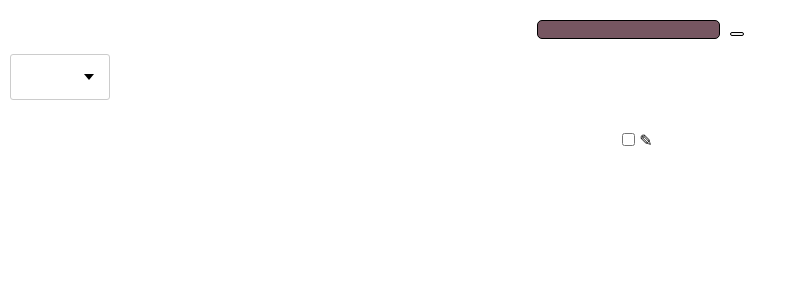
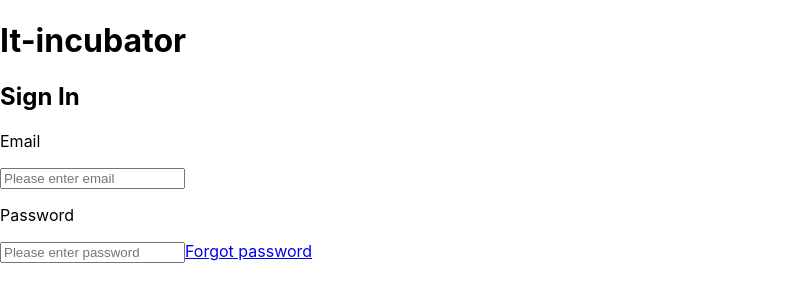
Before and after one commit to Matumba125/friday, a React (Create React App) app: page /#/login in a window 1280 px wide. Shown: the top 302 px of the page, without its empty margins (0-807 px from the left). Built offline with nearby package versions, Linux system fonts and the light colour scheme.

Commit message:
Added login form, added Redirect to login page

```diff
--- a/src/App.css
+++ b/src/App.css
@@ -1,5 +1,5 @@
 .App {
-  text-align: center;
+  /* text-align: center; */
 }
 
 .App-logo {
--- a/src/App.tsx
+++ b/src/App.tsx
@@ -3,13 +3,13 @@ import './App.css';
 import {HashRouter} from "react-router-dom";
 import Routing from "./components/routing/Routing";
 import TestComponent from "./components/test/TestComponent";
+import Loginization from './components/loginization/Loginization';
 
 function App() {
   return (
     <div className="App">
           <HashRouter>
               <Routing/>
-              <TestComponent/>
           </HashRouter>
     </div>
   );
--- a/src/components/loginization/Loginization.tsx
+++ b/src/components/loginization/Loginization.tsx
@@ -1,9 +1,27 @@
 import React from 'react';
+import './Loginization.module.css';
+import { Link } from 'react-router-dom';
 
 const Loginization = () => {
     return (
-        <div>
+        <div className="container">
+            <div className="containerInner">
+                <h1 className="globalTitle">It-incubator</h1>
+                <h2 className="listTitle">Sign In</h2>
+                <form action="" method="">
+                    <label>
+                        <p className="inputText"> Email</p>
+                        <input type="email" placeholder="Please enter email" />
+                    </label>
 
+                    <label>
+                        <p className="inputText"> Password</p>
+                        <input type="password" placeholder="Please enter password" />
+                    </label>
+
+                    <Link to={'/password-recovery'}>Forgot password</Link>
+                </form>
+            </div>
         </div>
     );
 };
--- a/src/components/routing/Routing.tsx
+++ b/src/components/routing/Routing.tsx
@@ -1,5 +1,5 @@
 import React from 'react';
-import {Route, Switch} from "react-router";
+import {Redirect, Route, Switch} from "react-router";
 import Loginization from '../loginization/Loginization';
 import NotFound from "../NotFound/NotFound";
 import NewPassword from "../newPassword/NewPassword";
@@ -20,6 +20,7 @@ const Routing = () => {
     return (
         <>
             <Switch>
+                <Route exact path={'/'} render={()=> <Redirect to={PATH.LOGIN}/>} />
                 <Route path={PATH.LOGIN} render={()=> <Loginization/>} />
                 <Route path={PATH.NOT_FOUND} render={()=> <NotFound/>} />
                 <Route path={PATH.NEW_PASSWORD} render={()=> <NewPassword/>} />
```
Also changed, not shown: src/components/loginization/Loginization.module.css (added).
